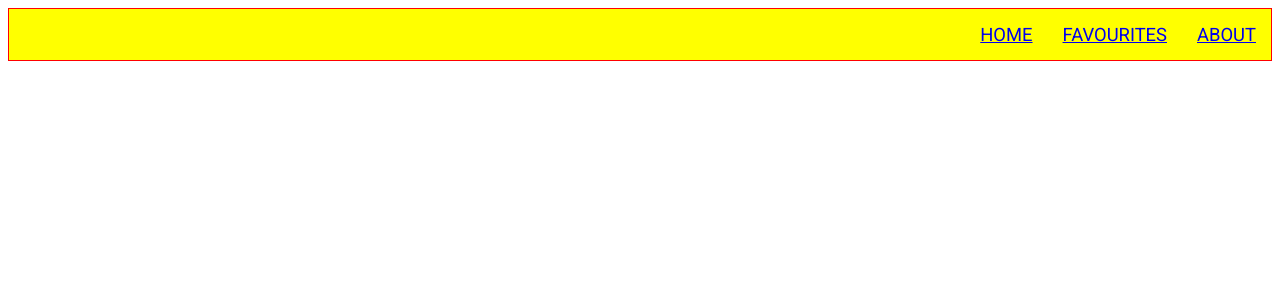
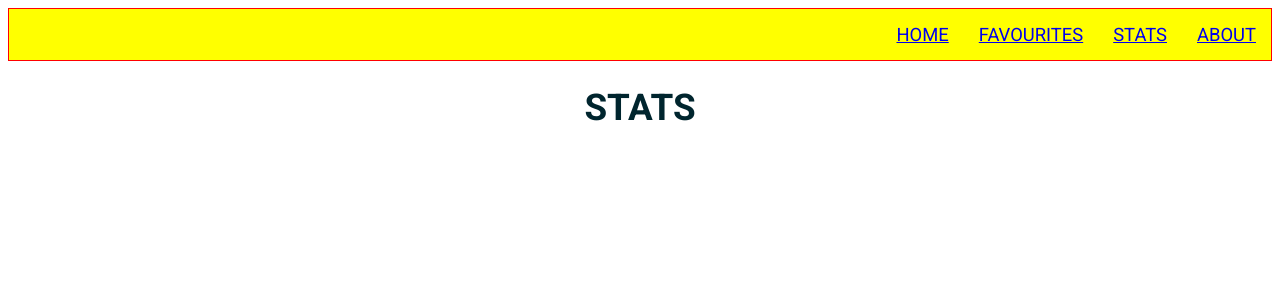
Before and after one commit to PieterJanDelbecke/review-project-november-2026, a React (Vite) app: page /stats in a window 1280 px wide. Shown: the top 300 px of the page. Built offline with nearby package versions, Linux system fonts and the light colour scheme; no server answers.

Commit message:
added Stats Page

```diff
--- a/src/App.jsx
+++ b/src/App.jsx
@@ -8,6 +8,7 @@ import Favourites from "./pages/favouritesPage";
 import About from "./pages/aboutPage";
 import NavBar from "./components/navBar";
 import SelectedMoviePage from "./pages/selectedMoviePage";
+import Stats from "./pages/statsPage";
 
 function App() {
   const [appContext, setAppContext] = useState([]);
@@ -22,7 +23,8 @@ function App() {
             <Route path="/" element={<Home />} />
             <Route path="/favourites" element={<Favourites />} />
             <Route path="/about" element={<About />} />
-            <Route path="selected" element={<SelectedMoviePage />} />
+            <Route path="/selected" element={<SelectedMoviePage />} />
+            <Route path="/stats" element={<Stats />} />
           </Routes>
         </BrowserRouter>
       </AppContext.Provider>
--- a/src/components/navBar.jsx
+++ b/src/components/navBar.jsx
@@ -18,6 +18,7 @@ const NavBar = () => {
       <Container>
         <StyledLink to="/">HOME</StyledLink>
         <StyledLink to="/favourites">FAVOURITES</StyledLink>
+        <StyledLink to="/stats">STATS</StyledLink>
         <StyledLink to="/about">ABOUT</StyledLink>
       </Container>
     </>
--- /dev/null
+++ b/src/pages/statsPage.jsx
@@ -0,0 +1,11 @@
+import { PageTitle } from "../styling/styles";
+
+const Stats = () => {
+  return (
+    <>
+      <PageTitle>STATS</PageTitle>
+    </>
+  );
+};
+
+export default Stats;
```
